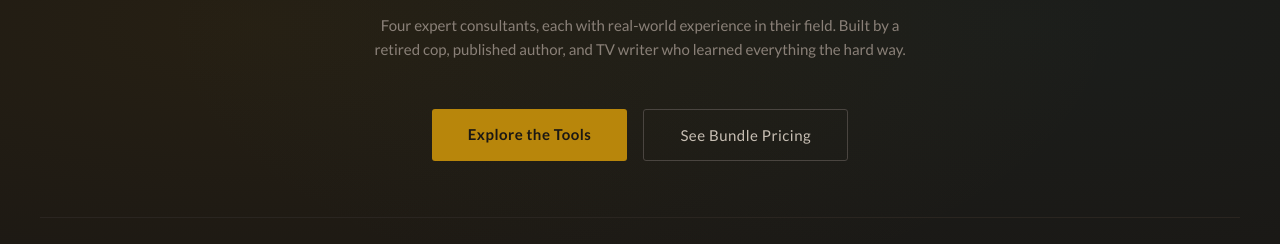
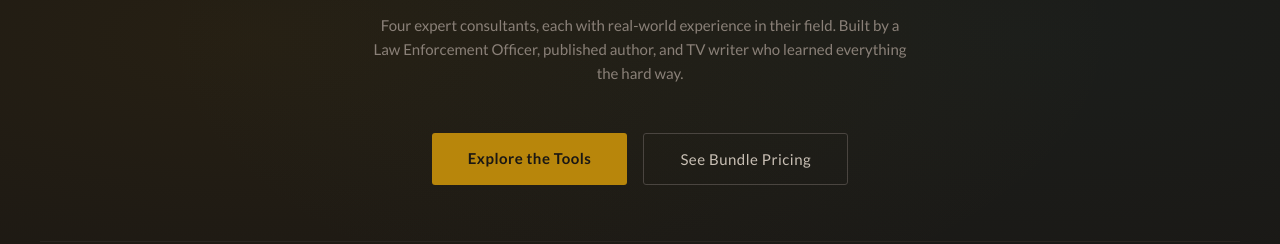
Before and after one commit to jeffbonilla1/the-writers-precinct, a plain HTML site: page index.html in a window 1280 px wide. Shown: the part 431-675 px from the top of the page. Drawn offline with nearby package versions, Linux system fonts and the light colour scheme; a web font is replaced by a local one.

Commit message:
Update description of expert consultants in hero section

```diff
--- a/index.html
+++ b/index.html
@@ -731,7 +731,7 @@
  <div class="hero-eyebrow">The Writers Precinct — Expert Research Tools for Thriller & Genre Fiction Writers</div>
   <h1>Research Like a Pro.<br><em>Write Like You've Been There.</em></h1>
   <p class="hero-sub">Get answers to your scene from someone who actually lived it — not a search engine.</p>
-  <p class="hero-sub2">Four expert consultants, each with real-world experience in their field. Built by a retired cop, published author, and TV writer who learned everything the hard way.</p>
+  <p class="hero-sub2">Four expert consultants, each with real-world experience in their field. Built by a Law Enforcement Officer, published author, and TV writer who learned everything the hard way.</p>
   <div class="hero-ctas">
     <a href="#tools" class="btn-primary">Explore the Tools</a>
     <a href="#pricing" class="btn-secondary">See Bundle Pricing</a>
```
